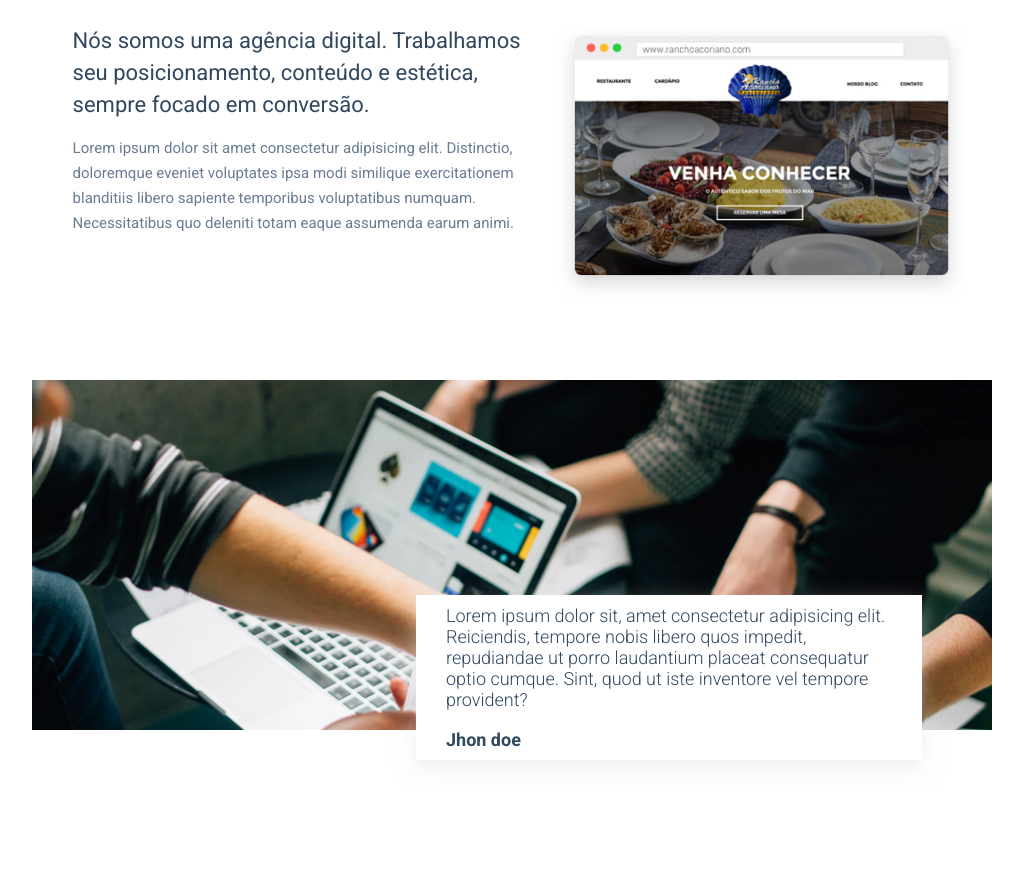
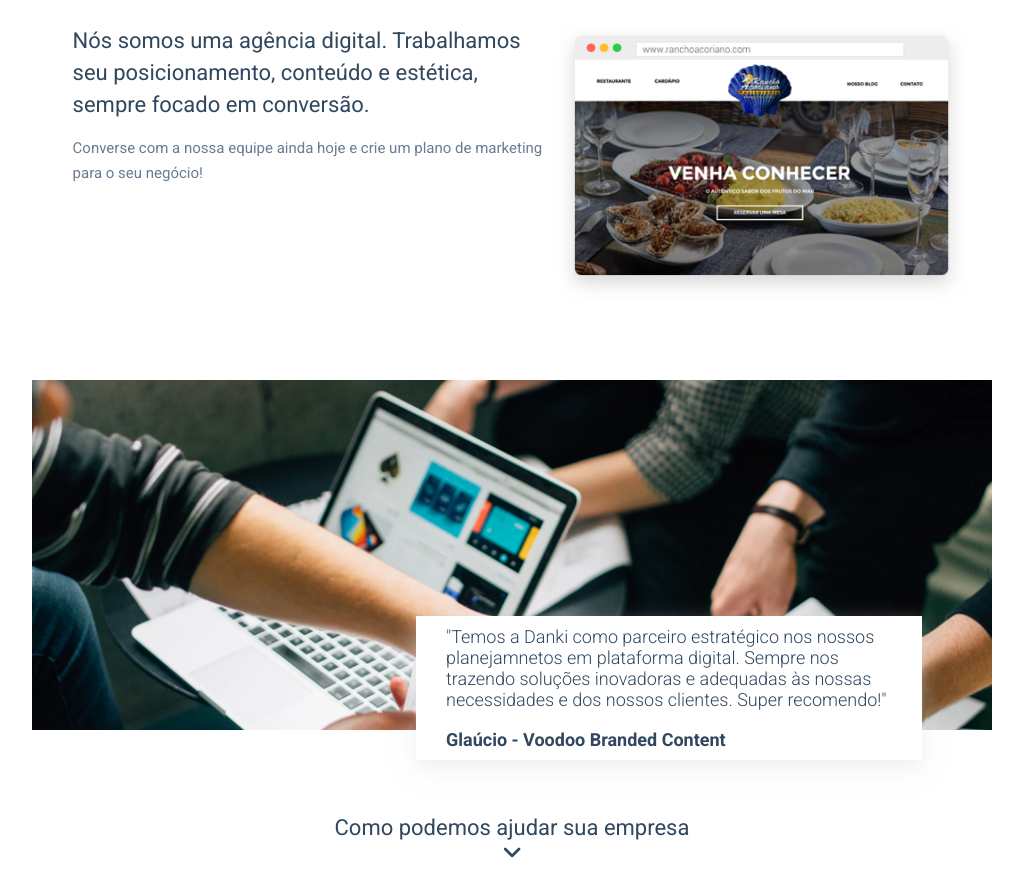
Before and after one commit to Marcelo-Henrique-dev/projeto-10-dankicode, a plain HTML site: page index.html in a window 1280 px wide. Shown: the part 680-1570 px from the top of the page, without its empty margins (128-1151 px from the left). Before the commit the page ends 1470 px from the top, so only its background shows below. Drawn offline with nearby package versions, Linux system fonts and the light colour scheme.

Commit message:
adicionado texto com arrow down, ainda em produção

```diff
--- a/css/style.css
+++ b/css/style.css
@@ -205,6 +205,20 @@ section.descricao-danki3 > .container{
     font-size: 18px;
 }
 
+    /* SERVIÇOS */
+
+section.servicos{
+    padding: 25px 0;
+}
+.title-servicos{
+    text-align: center;
+}
+.title-servicos h3{
+    color: #31475e;
+    font-size: 22px;
+    font-weight: normal;
+}
+
     /* MEDIA QUERIES */
 
 @media screen and (max-width: 1024px){
--- a/index.html
+++ b/index.html
@@ -54,7 +54,7 @@
         <div class="container">
             <div class="texto-descricao">
                 <h3>Nós somos uma agência digital. Trabalhamos seu posicionamento, conteúdo e estética, sempre focado em conversão.</h3>
-                <p>Lorem ipsum dolor sit amet consectetur adipisicing elit. Distinctio, doloremque eveniet voluptates ipsa modi similique exercitationem blanditiis libero sapiente temporibus voluptatibus numquam. Necessitatibus quo deleniti totam eaque assumenda earum animi.</p>
+                <p>Converse com a nossa equipe ainda hoje e crie um plano de marketing para o seu negócio!</p>
             </div> <!--texto descricao-->
             <img src="./img/mockup1.jpg" alt="trabalho danki" title="Trabalho Danki">
             <div class="clear"></div>
@@ -63,12 +63,19 @@
     <section class="descricao-danki3">
         <div class="container">
             <div class="box-depoimento">
-                <p>Lorem ipsum dolor sit, amet consectetur adipisicing elit. Reiciendis, tempore nobis libero quos impedit, repudiandae ut porro laudantium placeat consequatur optio cumque. Sint, quod ut iste inventore vel tempore provident?</p>
+                <p>"Temos a Danki como parceiro estratégico nos nossos planejamnetos em plataforma digital. Sempre nos trazendo soluções inovadoras e adequadas às nossas necessidades e dos nossos clientes. Super recomendo!"</p>
                 <br>
-                <p><b>Jhon doe</b></p>
+                <p><b>Glaúcio - Voodoo Branded Content</b></p>
             </div> <!--box depoimento-->
         </div> <!--container-->
     </section> <!--descricao-danki3-->
+    <section class="servicos">
+        <div class="container">
+            <div class="title-servicos">
+                <h3>Como podemos ajudar sua empresa <br><i class="fa fa-angle-down"></i></h3>
+            </div> <!--title serviços-->
+        </div> <!--container-->
+    </section> <!--serviços-->
     <!-- SCRIPTS -->
     <script src="https://kit.fontawesome.com/999b010ca7.js" crossorigin="anonymous"></script>
     <script src="https://code.jquery.com/jquery-3.7.1.min.js"></script>
```
